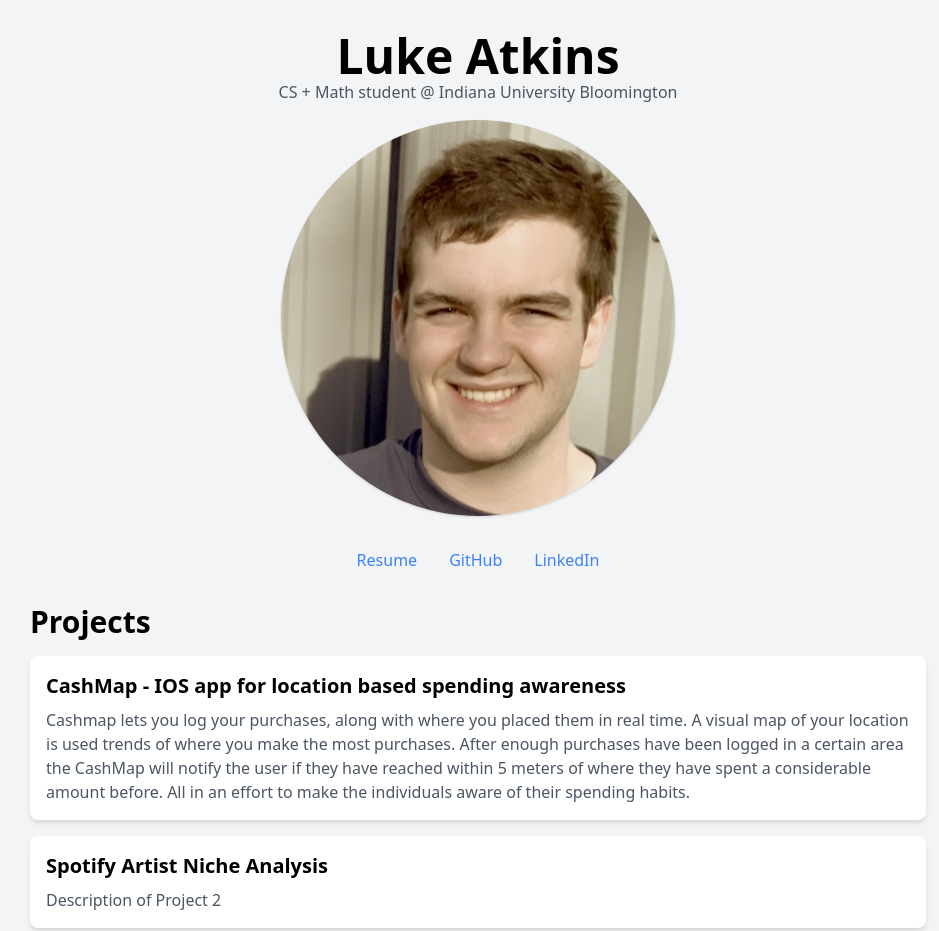
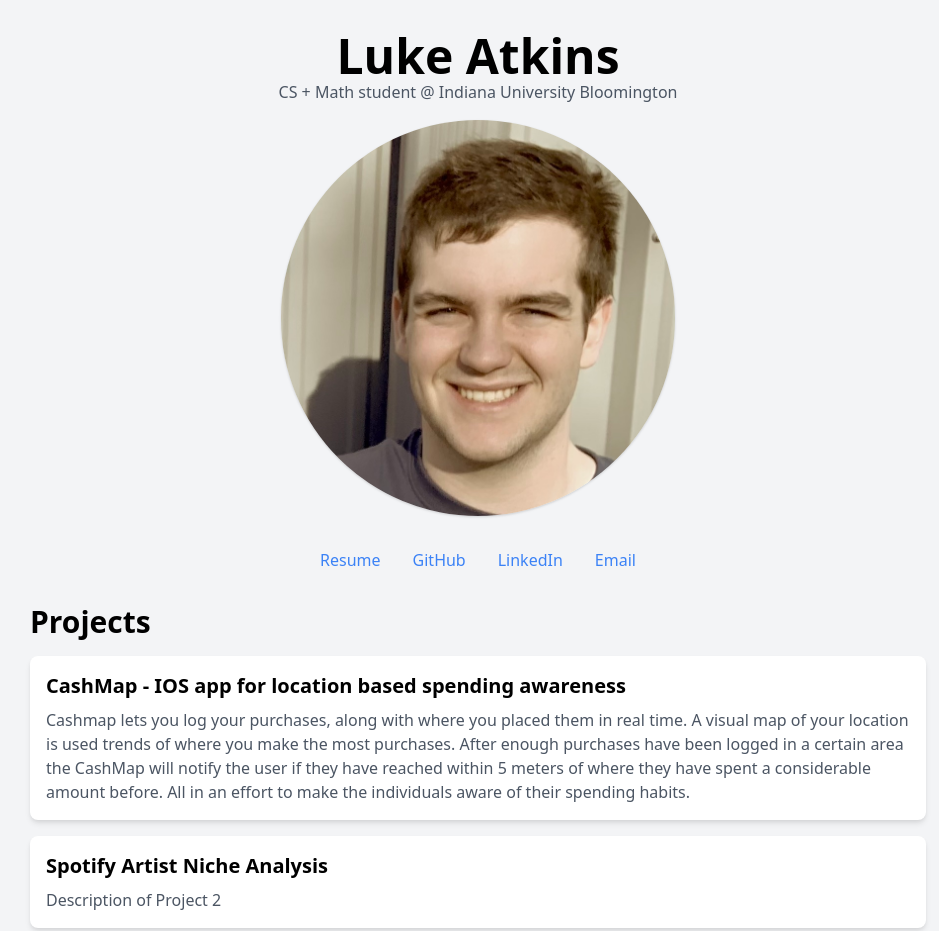
Before and after one commit to lukeaal/lukeaal.github.io, a website: page index.html in a window 1280 px wide. Shown: the whole page, without its empty margins (162-1101 px from the left). Drawn offline with nearby package versions, Linux system fonts and the light colour scheme.

Commit message:
added email

```diff
--- a/index.html
+++ b/index.html
@@ -44,6 +44,7 @@
       <a href="../media/LukeAtkinsResume.pdf" class="text-blue-500 hover:text-blue-700 mx-4" target = "_blank">Resume</a>
       <a href="https://github.com/lukeaal" class="text-blue-500 hover:text-blue-700 mx-4" target = "_blank">GitHub</a>
       <a href="https://linkedin.com/in/luke-atkins" class="text-blue-500 hover:text-blue-700 mx-4" target = "_blank">LinkedIn</a>
+      <a href="mailto:&#x6c;&#x75;&#x6b;&#x65;&#x61;&#x74;&#x6b;&#x69;&#x40;&#x69;&#x75;&#x2e;&#x65;&#x64;&#x75;" class="text-blue-500 hover:text-blue-700 mx-4" target = "_blank">Email</a>
     </div>
     <section class="max-w-4xl mx-auto">
       <h2 class="text-3xl font-bold mb-4 project-heading">Projects</h2>
```
